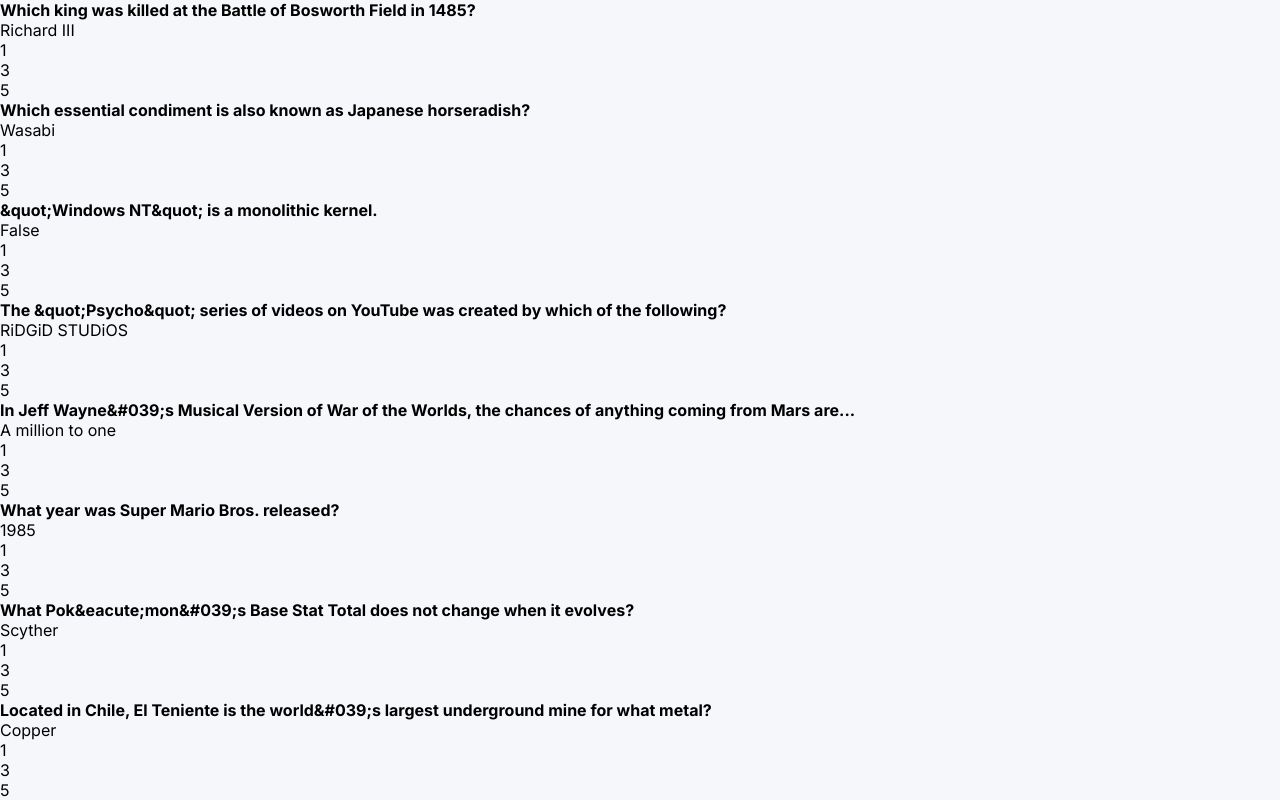
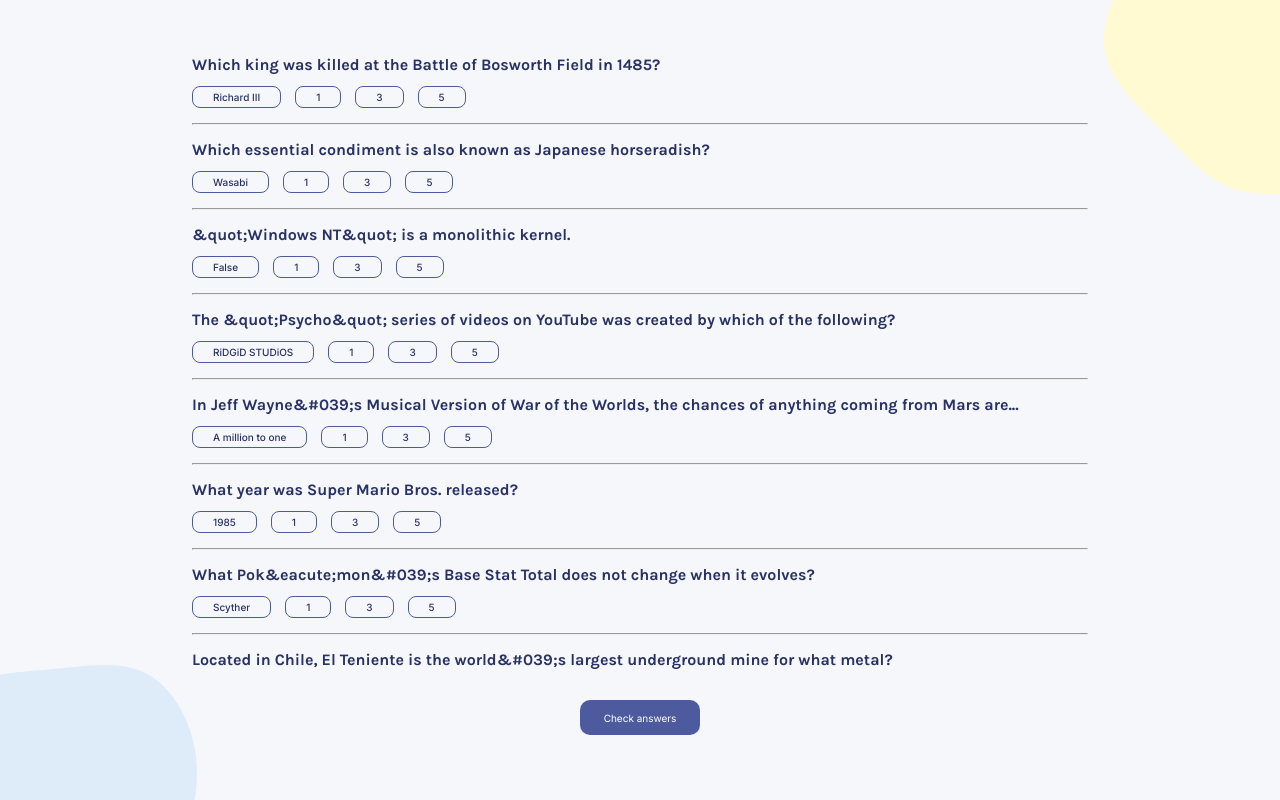
Before and after one commit to Naaabee/quizzical, a React (Create React App) app: page / in a window 1280 px wide. Both pictures are taken after a click on the button "Start quiz". Shown: the top 800 px of the page. Built offline with nearby package versions, Linux system fonts and the light colour scheme.

Commit message:
quiz page styling complete

```diff
--- a/src/App.css
+++ b/src/App.css
@@ -1,4 +1,4 @@
-* {
+body {
   background-color: #F5F7FB;
 }
 
--- a/src/App.js
+++ b/src/App.js
@@ -17,14 +17,12 @@
       <svg className='blob1' width="313" height="351" viewBox="0 0 313 351" fill="none" xmlns="http://www.w3.org/2000/svg">
         <path fillRule="evenodd" clipRule="evenodd" d="M99.4095 235.395C71.1213 204.851 33.3179 175.782 37.1728 134.307C41.4394 88.401 75.8541 48.6412 118.419 30.8671C158.797 14.0063 206.035 23.7442 241.822 48.8506C271.947 69.9859 272.823 110.124 282.141 145.729C292.17 184.051 318.521 224.811 296.501 257.779C273.539 292.159 224.991 297.432 183.931 292.768C148.318 288.723 123.751 261.677 99.4095 235.395Z" fill="#FFFAD1" />
       </svg>
-
       <div className="App">
         {click ?
           <Quizpage /> :
           <Startpage handleClick={handleClick} />
         }
       </div>
-
       <svg className='blob2' width="297" height="235" viewBox="0 0 297 235" fill="none" xmlns="http://www.w3.org/2000/svg">
         <path fillRule="evenodd" clipRule="evenodd" d="M143.448 4.90596C184.961 1.77498 231.243 -9.72149 261.306 19.1094C294.581 51.0203 304.282 102.703 291.701 147.081C279.767 189.18 242.745 220.092 200.821 232.476C165.528 242.902 133.567 218.605 99.8993 203.738C63.6625 187.737 15.3588 182.993 3.25932 145.239C-9.35799 105.868 16.7305 64.5881 45.9358 35.3528C71.2672 9.99541 107.727 7.60006 143.448 4.90596Z" fill="#DEEBF8" />
       </svg>
--- a/src/components/Quizpage.css
+++ b/src/components/Quizpage.css
@@ -0,0 +1,68 @@
+hr {
+    margin-top: 15px;
+}
+
+.question--section {
+    display: flex;
+    flex-flow: column;
+    align-items: center;
+    margin-top: 40px;
+}
+
+.question--container {
+    width: 70%;
+    max-height: 80vh;
+    margin: 0 auto;
+    background-color: transparent;
+    overflow-y: scroll;
+}
+
+.question--container::-webkit-scrollbar {
+    display: none;
+  }
+
+
+.question--tab {
+    display: flex;
+    flex-flow: column;
+    width: 100%;
+    text-align: left;
+    margin-top: 15px;
+}
+
+.question--tab > h4 {
+    font-family: 'Karla';
+    color: #293264;
+}
+
+
+.question--list {
+    display: flex;
+    flex-flow: row;
+    list-style-type: none;
+    align-items: left;
+    font-family: 'Inter';
+    font-size: 10px;
+    font-weight: 500;
+    color: #293264;
+    margin-top: 12px;
+}
+
+.question--list > li {
+    padding: 4px 20px;
+    border: 0.8px solid #4D5B9E;
+    margin-right: 14px;
+    border-radius: 8px;
+}
+
+.question--button {
+    margin-top: 20px;
+    width: 120px;
+    height: 35px;
+    border: none;
+    border-radius: 10px;
+    font-family: 'Inter';
+    font-size: 10px;
+    background-color: #4D5B9E;
+    color: white;
+}
--- a/src/components/Quizpage.js
+++ b/src/components/Quizpage.js
@@ -1,35 +1,32 @@
 import React from 'react'
 import { quiz } from '../quizDatabase'
+import './Quizpage.css'
 
 export default function Quizpage(props) {
 
     const quizzes = quiz.results
     const questions = quizzes.map(quiz => {
         return (
-            <>
+            <div className='question--tab'>
                 <h4>{quiz.question}</h4>
-                <ul>
+                <ul className='question--list'>
                     <li>{quiz.correct_answer}</li>
                     <li>1</li>
                     <li>3</li>
                     <li>5</li>
                 </ul>
-            </>
+                <hr></hr>
+            </div>
         )
     })
 
-    // For answers can create an empty array,
-
-
-
     return (
-        <>
-
-            <div>
+        <div className='question--section'>
+            <div className='question--container'>
                 {questions}
             </div>
-
-        </>
+            <button className='question--button'>Check answers</button>
+        </div>
 
     )
 }
--- a/src/components/Startpage.css
+++ b/src/components/Startpage.css
@@ -51,19 +51,3 @@
     scale: 1.1;
     transform: translateY(1px);
   }
-
-.blob1 {
-    background-color: transparent;
-    position: fixed;
-    top: -100px;
-    right: -100px;
-    z-index: -999;
-}
-
-.blob2 {
-    background-color: transparent;
-    position: fixed;
-    bottom: -100px;
-    left: -100px;
-    z-index: -998;
-}
```
